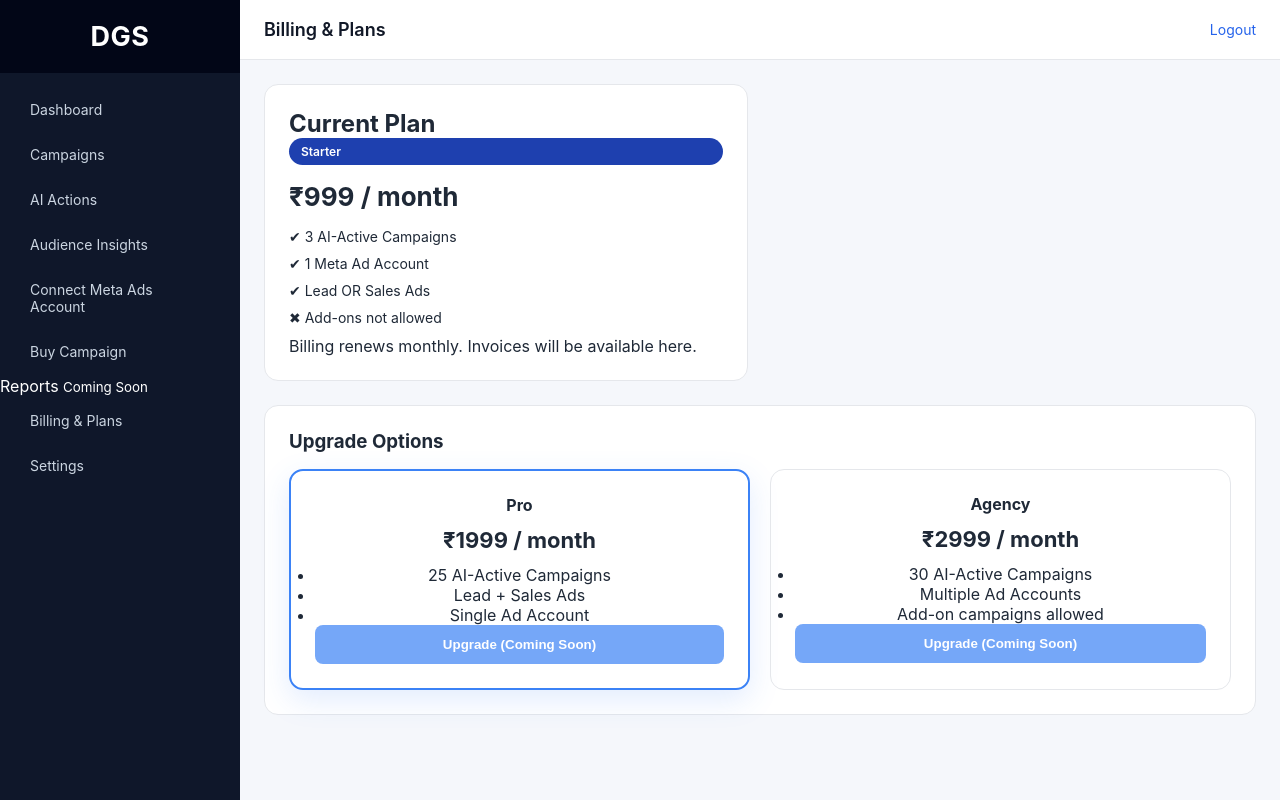
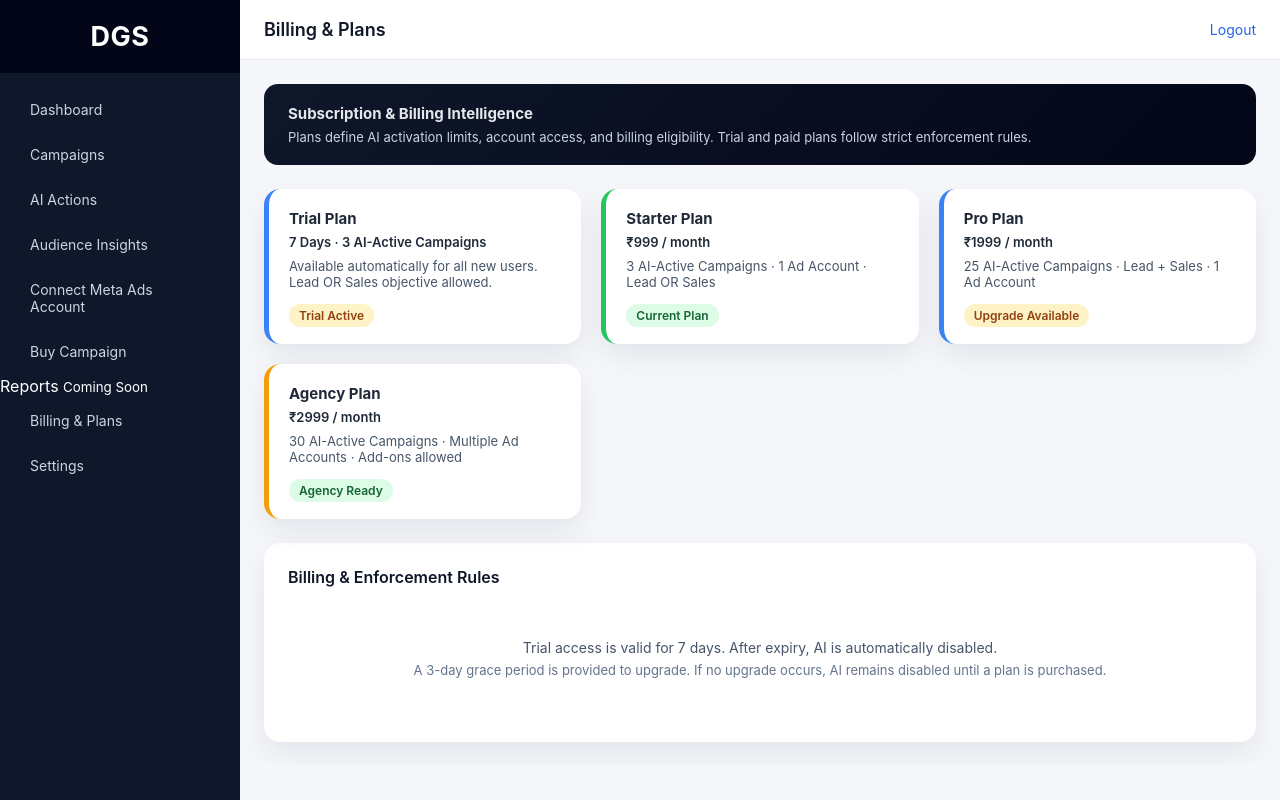
Before and after one commit to digitalgrowthstudioteam/Meta-AI, a FastAPI app: template frontend/user/templates/billing.html in a window 1280 px wide. Run offline with FastAPI, Linux system fonts and the light colour scheme; the template is opened without the code that fills it, so the values that code supplies are empty.

Commit message:
Update billing.html

```diff
--- a/frontend/user/templates/billing.html
+++ b/frontend/user/templates/billing.html
@@ -8,59 +8,76 @@ Billing & Plans
 
 {% block content %}
 
-<div class="billing-container">
+<div class="audience-container">
 
-    <div class="current-plan-card">
-        <h2>Current Plan</h2>
-        <div class="plan-badge">Starter</div>
-
-        <div class="plan-price">₹999 / month</div>
-
-        <ul class="plan-features">
-            <li>✔ 3 AI-Active Campaigns</li>
-            <li>✔ 1 Meta Ad Account</li>
-            <li>✔ Lead OR Sales Ads</li>
-            <li>✖ Add-ons not allowed</li>
-        </ul>
-
-        <p class="muted">
-            Billing renews monthly. Invoices will be available here.
+    <!-- ================= AI Explainability Banner ================= -->
+    <div class="ai-info-banner">
+        <strong>Subscription & Billing Intelligence</strong>
+        <p>
+            Plans define AI activation limits, account access, and billing eligibility.
+            Trial and paid plans follow strict enforcement rules.
         </p>
     </div>
 
-    <div class="upgrade-section">
-        <h3>Upgrade Options</h3>
+    <!-- ================= Plans Grid ================= -->
+    <div class="audience-grid">
 
-        <div class="upgrade-grid">
+        <!-- Trial Plan -->
+        <div class="audience-card info">
+            <h3>Trial Plan</h3>
+            <p class="audience-metric">7 Days · 3 AI-Active Campaigns</p>
+            <p class="audience-note">
+                Available automatically for all new users.
+                Lead OR Sales objective allowed.
+            </p>
+            <span class="confidence medium">Trial Active</span>
+        </div>
 
-            <div class="upgrade-card highlight">
-                <h4>Pro</h4>
-                <div class="upgrade-price">₹1999 / month</div>
-                <ul>
-                    <li>25 AI-Active Campaigns</li>
-                    <li>Lead + Sales Ads</li>
-                    <li>Single Ad Account</li>
-                </ul>
+        <!-- Starter -->
+        <div class="audience-card positive">
+            <h3>Starter Plan</h3>
+            <p class="audience-metric">₹999 / month</p>
+            <p class="audience-note">
+                3 AI-Active Campaigns · 1 Ad Account · Lead OR Sales
+            </p>
+            <span class="confidence high">Current Plan</span>
+        </div>
 
-                <button class="primary-btn" disabled>
-                    Upgrade (Coming Soon)
-                </button>
-            </div>
+        <!-- Pro -->
+        <div class="audience-card info">
+            <h3>Pro Plan</h3>
+            <p class="audience-metric">₹1999 / month</p>
+            <p class="audience-note">
+                25 AI-Active Campaigns · Lead + Sales · 1 Ad Account
+            </p>
+            <span class="confidence medium">Upgrade Available</span>
+        </div>
 
-            <div class="upgrade-card">
-                <h4>Agency</h4>
-                <div class="upgrade-price">₹2999 / month</div>
-                <ul>
-                    <li>30 AI-Active Campaigns</li>
-                    <li>Multiple Ad Accounts</li>
-                    <li>Add-on campaigns allowed</li>
-                </ul>
+        <!-- Agency -->
+        <div class="audience-card warning">
+            <h3>Agency Plan</h3>
+            <p class="audience-metric">₹2999 / month</p>
+            <p class="audience-note">
+                30 AI-Active Campaigns · Multiple Ad Accounts · Add-ons allowed
+            </p>
+            <span class="confidence high">Agency Ready</span>
+        </div>
 
-                <button class="primary-btn" disabled>
-                    Upgrade (Coming Soon)
-                </button>
-            </div>
+    </div>
 
+    <!-- ================= Enforcement Rules ================= -->
+    <div class="audience-section">
+        <h2 class="section-title">Billing & Enforcement Rules</h2>
+
+        <div class="empty-state">
+            <p>
+                Trial access is valid for 7 days.
+                After expiry, AI is automatically disabled.
+            </p>
+            <p class="muted">
+                A 3-day grace period is provided to upgrade.
+                If no upgrade occurs, AI remains disabled until a plan is purchased.
+            </p>
         </div>
     </div>
 
```
